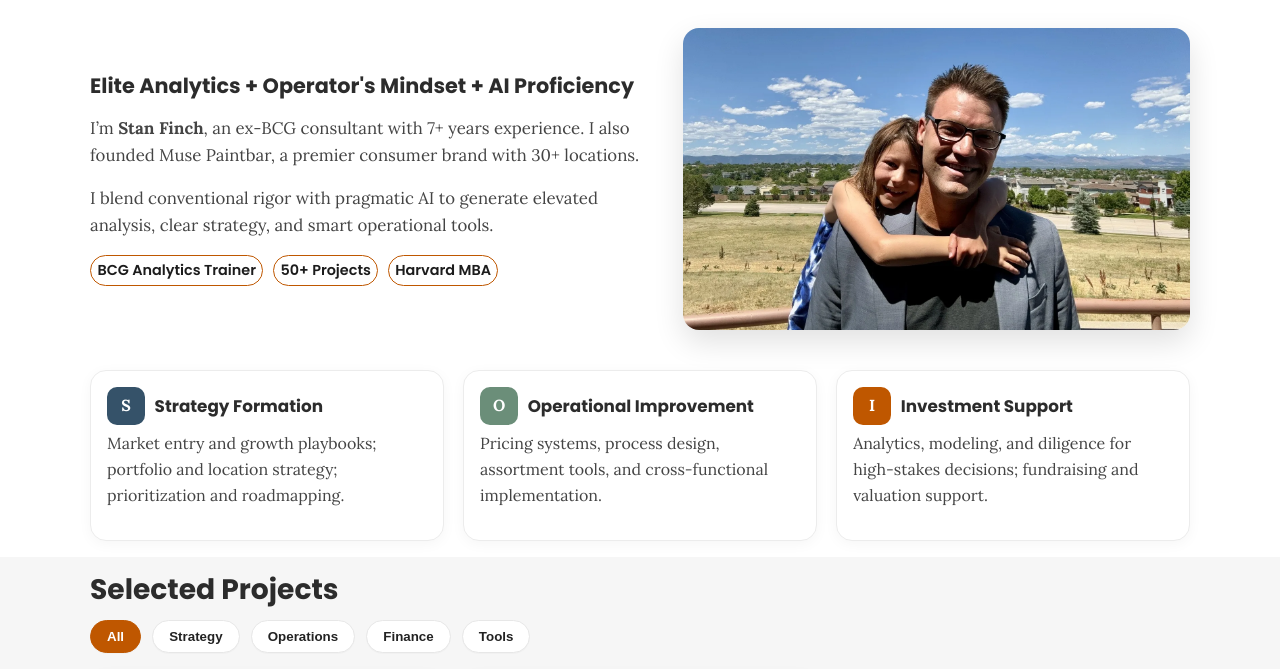
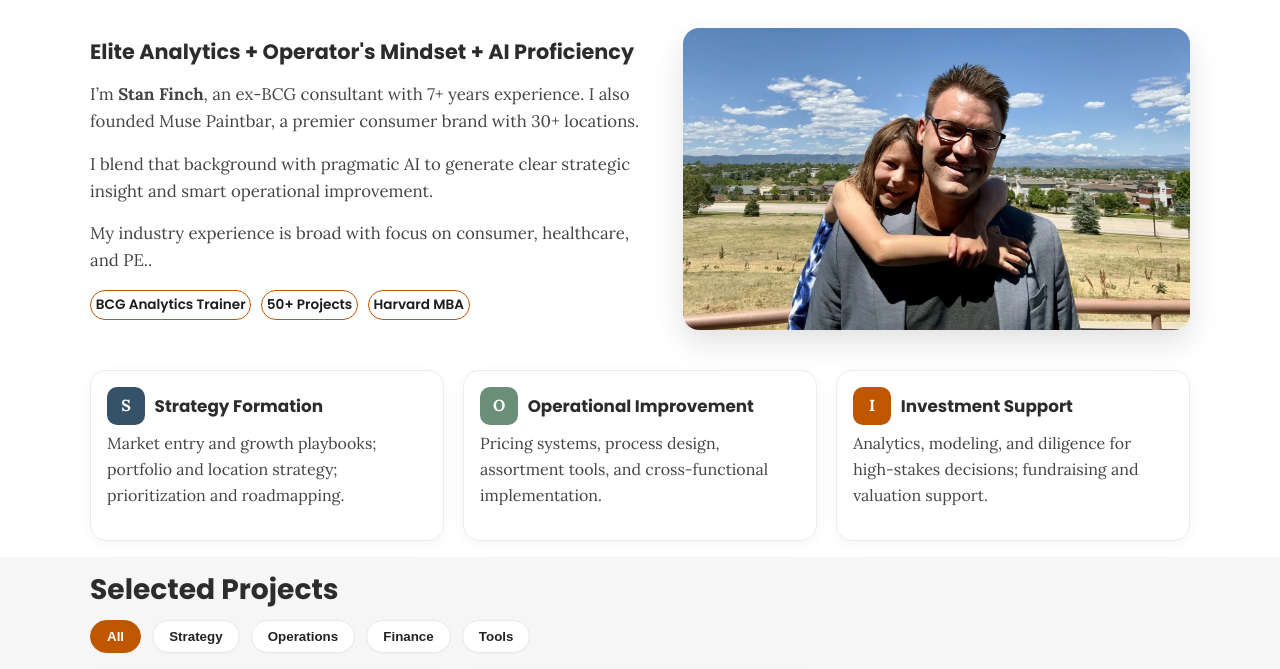
Before and after one commit to stanfinch/mavenry, a plain HTML site: page index.html in a window 1280 px wide. Shown: the part 86-755 px from the top of the page. Drawn offline with Linux system fonts and the light colour scheme.

Commit message:
very minor tweaks

```diff
--- a/index.html
+++ b/index.html
@@ -29,10 +29,10 @@
     .hero-img { border-radius:16px; overflow:hidden; box-shadow:0 12px 30px rgba(0,0,0,.12); }
     .hero-img img { width:100%; height:auto; display:block; object-fit:cover; }
     .kicker { color:var(--brand); font-weight:800; letter-spacing:.06em; text-transform:uppercase; font-family:'Poppins',sans-serif; font-size:1.2rem; }
-    .headline { font-size:clamp(0.7rem,3vw + 0.7rem,1.3rem); margin-top:0rem; line-height: 1.3; font-weight: 650; margin-bottom: 1rem;}
+    .headline { font-size:clamp(0.9rem,3vw + 0.9rem,1.3rem); margin-top:0rem; line-height: 1.3; font-weight: 650; margin-bottom: 1rem;}
     .subhead { color:#444; font-size:1.05rem; margin-top:.25rem; }
     .badge-row { display:flex; flex-wrap:wrap; gap:.6rem; margin-top:1rem; }
-    .badge { background:transparent; border:1.5px solid var(--brand); padding:.2rem .4rem; border-radius:999px; font-size:.9rem; font-weight:600; font-family:'Poppins',sans-serif; } /* color:var(--brand); */
+    .badge { background:transparent; border:1.5px solid var(--brand); padding:.2rem .3rem; border-radius:999px; font-size:.85rem; font-weight:600; font-family:'Poppins',sans-serif; } /* color:var(--brand); */
 
     section { padding:1rem 0; }
     .section-muted { background:var(--muted); }
@@ -108,7 +108,8 @@
         <!-- <div class="kicker">mavenry consulting</div> -->
         <h1 class="headline">Elite Analytics + Operator's Mindset + AI Proficiency</h1>
           <p class="subhead">I’m <strong>Stan Finch</strong>, an ex-BCG consultant with 7+ years experience. I also founded Muse Paintbar, a premier consumer brand with 30+ locations.</p>
-          <p class="subhead">I blend conventional rigor with pragmatic AI to generate elevated analysis, clear strategy, and smart operational tools.</p>
+          <p class="subhead">I blend that background with pragmatic AI to generate clear strategic insight and smart operational improvement.</p>
+          <p class="subhead">My industry experience is broad with focus on consumer, healthcare, and PE..</p>
         <div class="badge-row">
           <!-- <span class="badge">7+ years project experience</span> -->
           <span class="badge">BCG Analytics Trainer</span>
```
